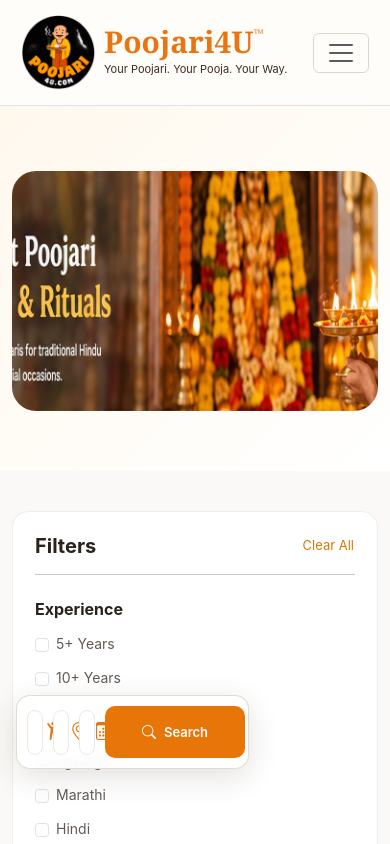
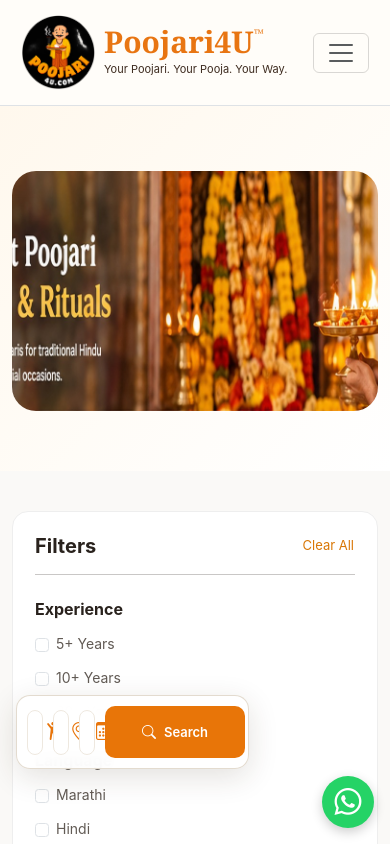
Before and after one commit to MayurDhawad/poojari4u, an Angular app: page /poojaris in a window 390 px wide. Shown: the top 844 px of the page. Built offline with nearby package versions, Linux system fonts and the light colour scheme.

Commit message:
Updated Changes

```diff
--- a/src/app/app.html
+++ b/src/app/app.html
@@ -1 +1,11 @@
+<a
+  href="https://wa.me/919876543210"
+  target="_blank"
+  rel="noopener noreferrer"
+  class="whatsapp-float"
+  aria-label="Chat with us on WhatsApp"
+>
+  <i class="bi bi-whatsapp"></i>
+</a>
+
 <router-outlet />
--- a/src/app/app.scss
+++ b/src/app/app.scss
@@ -0,0 +1,42 @@
+
+.whatsapp-float {
+  position: fixed;
+  right: 24px;
+  bottom: 24px;
+
+  width: 58px;
+  height: 58px;
+
+  display: flex;
+  align-items: center;
+  justify-content: center;
+
+  background: #25d366;
+  color: #fff;
+
+  border-radius: 50%;
+
+  text-decoration: none;
+
+  font-size: 30px;
+
+  z-index: 9999;
+
+  box-shadow: 0 4px 12px rgba(0, 0, 0, 0.2);
+}
+
+.whatsapp-float i {
+  line-height: 1;
+}
+
+@media (max-width: 576px) {
+  .whatsapp-float {
+    right: 16px;
+    bottom: 16px;
+
+    width: 52px;
+    height: 52px;
+
+    font-size: 27px;
+  }
+}
--- a/src/app/app.ts
+++ b/src/app/app.ts
@@ -1,8 +1,10 @@
 import { Component, signal } from '@angular/core';
 import { RouterOutlet } from '@angular/router';
+import { FooterComponent } from './features/home/components/footer/footer.component';
+import { Header } from './features/home/components/header/header';
 
 @Component({
-  imports: [RouterOutlet],
+  imports: [RouterOutlet, FooterComponent, Header],
   selector: 'app-root',
   styleUrl: './app.scss',
   templateUrl: './app.html',
--- a/src/app/features/home/components/header/header.scss
+++ b/src/app/features/home/components/header/header.scss
@@ -121,4 +121,7 @@
     margin-top: 2px;
     color: #3e2c20;
   }
+  .nav-link.active,.nav-link:hover{
+    width: fit-content;
+  }
 }
--- a/src/app/features/home/components/popular-pujas/popular-poojas.html
+++ b/src/app/features/home/components/popular-pujas/popular-poojas.html
@@ -27,11 +27,11 @@
             </div>
 
             <!-- Card Content Body -->
-            <div class="card-body p-3 d-flex flex-column justify-content-between">
+            <div class="card-body p-2 d-flex flex-column justify-content-between">
               <div>
-                <h5 class="card-title fw-bold text-dark mb-2">
+                <h6 class="card-title fw-bold text-dark mb-1">
                   {{ service.title }}
-                </h5>
+                </h6>
               </div>
 
               <!-- Arrow Button -->
--- a/src/app/features/home/components/popular-pujas/popular-poojas.scss
+++ b/src/app/features/home/components/popular-pujas/popular-poojas.scss
@@ -10,7 +10,7 @@
 
 /* Image styling */
 .card-img-container {
-  height: 100px;
+  height: 135px;
   width: 100%;
   overflow: hidden;
 }
@@ -21,14 +21,25 @@
   object-position: center 33%;
 }
 
+.card-body{
+  height: 75px;
+  h6{
+    font-size: 15px;
+  }
+  .p-2 {
+    padding: 0.75rem !important;
+  }
+}
+
 .empty-image-placeholder {
   height: 100%;
   background-color: #ffffff;
 }
 
 .card-text{
-  font-size: 14px;
+  font-size: 12px;
   padding: 0 10px 0px 0px;
+  line-height: 15px;
 }
 
 /* Circular arrow button styling */
--- a/src/app/features/home/components/service-categories/service-categories.scss
+++ b/src/app/features/home/components/service-categories/service-categories.scss
@@ -8,7 +8,7 @@
 }
 
 .services-container {
-  max-width: 1234px;
+  max-width: 1300px;
   margin: 0 auto;
   display: grid;
   grid-template-columns:
@@ -33,15 +33,15 @@
 }
 
 .service-icon {
-  width: 62px;
-  height: 62px;
+  width: 72px;
+  height: 72px;
   flex-shrink: 0;
   border-radius: 50%;
   background: #fff0d8;
   display: flex;
   align-items: center;
   justify-content: center;
-  font-size: 28px;
+  font-size: 35px;
 }
 
 .service-content h3 {
--- a/src/app/features/home/pages/home/home.html
+++ b/src/app/features/home/pages/home/home.html
@@ -1,10 +1,12 @@
-<app-header />
+<app-header class="site-header fixed-top"/>
 
-<main>
+<main class="main-content">
   <app-home-section />
   <app-service-categories />
   <app-popular-poojas />
   <app-why-poojari4u />
   <app-booking-process/>
-  <app-footer />
+
 </main>
+
+<app-footer />
--- a/src/app/features/home/pages/home/home.scss
+++ b/src/app/features/home/pages/home/home.scss
@@ -0,0 +1,12 @@
+.site-header {
+  background-color: #fff;
+  position: fixed;
+  top: 0;
+  left: 0;
+  width: 100%;
+  z-index: 1030;
+}
+
+.main-content {
+  padding-top: 96px;
+}
```
